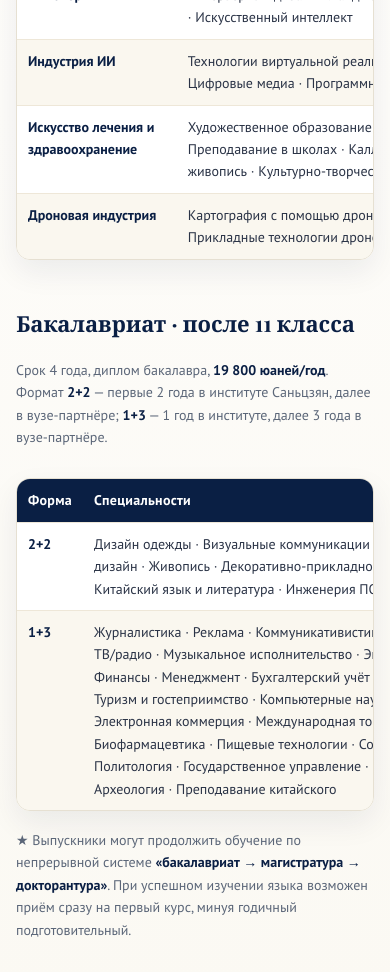
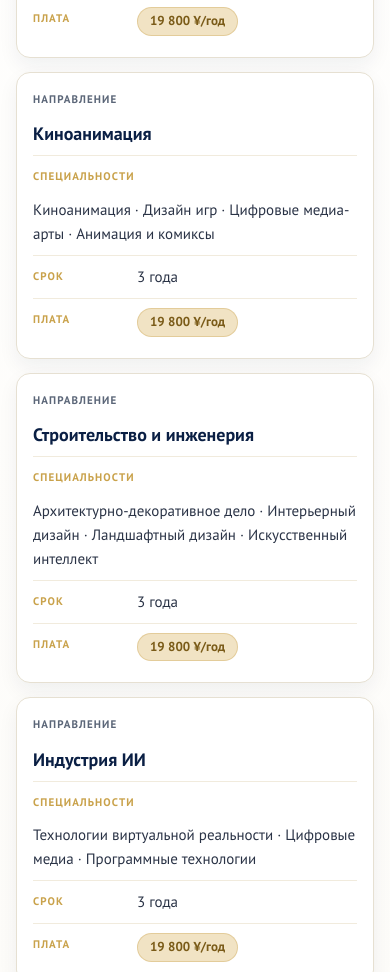
Before and after one commit to baxyc/baxyc.github.io, a plain HTML site: page easydoc/index.html in a window 390 px wide. Shown: the part 4346-5318 px from the top of the page. Drawn offline with nearby package versions, Linux system fonts and the light colour scheme.

Commit message:
Make program tables responsive (card mode on narrow screens) so price column no longer clips

```diff
--- a/easydoc/index.html
+++ b/easydoc/index.html
@@ -121,12 +121,12 @@
       <table>
         <thead><tr><th>Направление</th><th>Специальности</th><th>Срок</th><th>Плата</th></tr></thead>
         <tbody>
-          <tr><td class="spec">Дизайн и технологии</td><td>Художественный дизайн · Дизайн визуальной коммуникации · Промышленный дизайн · Технология и дизайн одежды · Медиа-реклама и маркетинг</td><td>3 года</td><td><span class="pill">19 800 ¥/год</span></td></tr>
-          <tr><td class="spec">Киноанимация</td><td>Киноанимация · Дизайн игр · Цифровые медиа-арты · Анимация и комиксы</td><td>3 года</td><td><span class="pill">19 800 ¥/год</span></td></tr>
-          <tr><td class="spec">Строительство и инженерия</td><td>Архитектурно-декоративное дело · Интерьерный дизайн · Ландшафтный дизайн · Искусственный интеллект</td><td>3 года</td><td><span class="pill">19 800 ¥/год</span></td></tr>
-          <tr><td class="spec">Индустрия ИИ</td><td>Технологии виртуальной реальности · Цифровые медиа · Программные технологии</td><td>3 года</td><td><span class="pill">19 800 ¥/год</span></td></tr>
-          <tr><td class="spec">Искусство лечения и здравоохранение</td><td>Художественное образование · Преподавание в школах · Каллиграфия и живопись · Культурно-творческий дизайн</td><td>3 года</td><td><span class="pill">19 800 ¥/год</span></td></tr>
-          <tr><td class="spec">Дроновая индустрия</td><td>Картография с помощью дронов · Прикладные технологии дронов</td><td>3 года</td><td><span class="pill">19 800 ¥/год</span></td></tr>
+          <tr><td class="spec" data-label="Направление">Дизайн и технологии</td><td data-label="Специальности">Художественный дизайн · Дизайн визуальной коммуникации · Промышленный дизайн · Технология и дизайн одежды · Медиа-реклама и маркетинг</td><td data-label="Срок">3 года</td><td data-label="Плата"><span class="pill">19 800 ¥/год</span></td></tr>
+          <tr><td class="spec" data-label="Направление">Киноанимация</td><td data-label="Специальности">Киноанимация · Дизайн игр · Цифровые медиа-арты · Анимация и комиксы</td><td data-label="Срок">3 года</td><td data-label="Плата"><span class="pill">19 800 ¥/год</span></td></tr>
+          <tr><td class="spec" data-label="Направление">Строительство и инженерия</td><td data-label="Специальности">Архитектурно-декоративное дело · Интерьерный дизайн · Ландшафтный дизайн · Искусственный интеллект</td><td data-label="Срок">3 года</td><td data-label="Плата"><span class="pill">19 800 ¥/год</span></td></tr>
+          <tr><td class="spec" data-label="Направление">Индустрия ИИ</td><td data-label="Специальности">Технологии виртуальной реальности · Цифровые медиа · Программные технологии</td><td data-label="Срок">3 года</td><td data-label="Плата"><span class="pill">19 800 ¥/год</span></td></tr>
+          <tr><td class="spec" data-label="Направление">Искусство лечения и здравоохранение</td><td data-label="Специальности">Художественное образование · Преподавание в школах · Каллиграфия и живопись · Культурно-творческий дизайн</td><td data-label="Срок">3 года</td><td data-label="Плата"><span class="pill">19 800 ¥/год</span></td></tr>
+          <tr><td class="spec" data-label="Направление">Дроновая индустрия</td><td data-label="Специальности">Картография с помощью дронов · Прикладные технологии дронов</td><td data-label="Срок">3 года</td><td data-label="Плата"><span class="pill">19 800 ¥/год</span></td></tr>
         </tbody>
       </table>
     </div>
@@ -137,8 +137,8 @@
       <table>
         <thead><tr><th>Форма</th><th>Специальности</th><th>Срок</th><th>Плата</th></tr></thead>
         <tbody>
-          <tr><td class="spec">2+2</td><td>Дизайн одежды · Визуальные коммуникации · Ландшафтный дизайн · Живопись · Декоративно-прикладное искусство · Китайский язык и литература · Инженерия ПО</td><td>4 года</td><td><span class="pill">19 800 ¥/год</span></td></tr>
-          <tr><td class="spec">1+3</td><td>Журналистика · Реклама · Коммуникативистика · Режиссура ТВ/радио · Музыкальное исполнительство · Экономика · Финансы · Менеджмент · Бухгалтерский учёт · Психология · Туризм и гостеприимство · Компьютерные науки · Электронная коммерция · Международная торговля · Биофармацевтика · Пищевые технологии · Социология · Политология · Государственное управление · Философия · Археология · Преподавание китайского</td><td>4 года</td><td><span class="pill">19 800 ¥/год</span></td></tr>
+          <tr><td class="spec" data-label="Форма">2+2</td><td data-label="Специальности">Дизайн одежды · Визуальные коммуникации · Ландшафтный дизайн · Живопись · Декоративно-прикладное искусство · Китайский язык и литература · Инженерия ПО</td><td data-label="Срок">4 года</td><td data-label="Плата"><span class="pill">19 800 ¥/год</span></td></tr>
+          <tr><td class="spec" data-label="Форма">1+3</td><td data-label="Специальности">Журналистика · Реклама · Коммуникативистика · Режиссура ТВ/радио · Музыкальное исполнительство · Экономика · Финансы · Менеджмент · Бухгалтерский учёт · Психология · Туризм и гостеприимство · Компьютерные науки · Электронная коммерция · Международная торговля · Биофармацевтика · Пищевые технологии · Социология · Политология · Государственное управление · Философия · Археология · Преподавание китайского</td><td data-label="Срок">4 года</td><td data-label="Плата"><span class="pill">19 800 ¥/год</span></td></tr>
         </tbody>
       </table>
     </div>
--- a/easydoc/styles.css
+++ b/easydoc/styles.css
@@ -238,6 +238,22 @@ footer .bottom{border-top:1px solid rgba(255,255,255,.12);margin-top:34px;paddin
 .mobile-nav a:last-child{border-bottom:none}
 .mobile-nav a:hover{color:var(--gold-2)}
 
+/* responsive tables → cards on narrow screens (no horizontal cut) */
+@media(max-width:760px){
+  .tablewrap{overflow:visible;border:none;box-shadow:none;background:transparent;margin-top:22px}
+  .prog table{min-width:0;width:100%}
+  .prog thead{display:none}
+  .prog tbody,.prog tbody tr,.prog tbody td{display:block}
+  .prog tbody tr{background:#fff;border:1px solid #e6e0d2;border-radius:14px;padding:6px 16px 12px;margin-bottom:14px;box-shadow:0 8px 20px rgba(10,31,68,.06)}
+  .prog tbody tr:nth-child(even){background:#fff}
+  .prog tbody td{display:flex;gap:12px;align-items:flex-start;flex-wrap:wrap;padding:9px 0;border-top:1px solid #f1ebdd}
+  .prog tbody td::before{content:attr(data-label);flex:0 0 92px;font-weight:700;color:var(--gold);font-size:11px;letter-spacing:.1em;text-transform:uppercase;padding-top:3px}
+  .prog tbody td.spec{border-top:none;padding-bottom:6px}
+  .prog tbody td.spec::before{flex-basis:100%;color:var(--muted)}
+  .prog tbody td.spec{font-size:18px;color:var(--navy)}
+  .prog tbody td:not(.spec){font-size:15px}
+}
+
 /* responsive */
 @media(max-width:1024px){
   .gallery .grid{grid-template-columns:repeat(3,1fr)}
```
